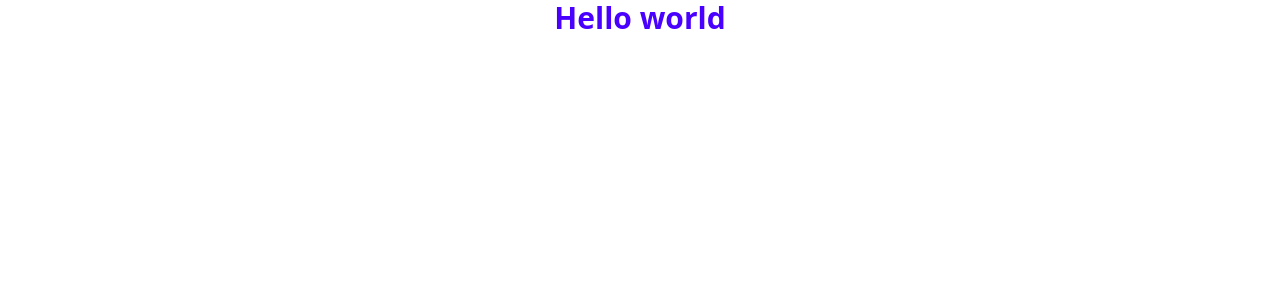
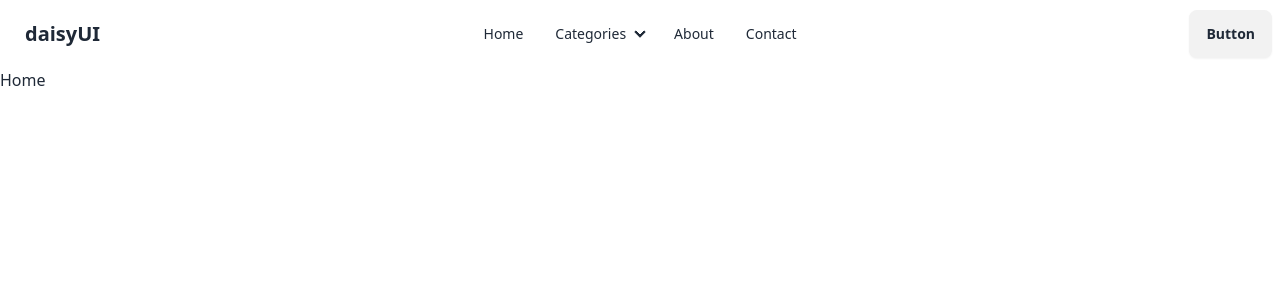
Before and after one commit to shunno-it-dev-team/fe-hn-ecom, a React (Vite) app: page / in a window 1280 px wide. Shown: the top 300 px of the page. Built offline with nearby package versions, Linux system fonts and the light colour scheme.

Commit message:
[feat]: setup navbar and make menu item dynamic

```diff
--- a/src/App.jsx
+++ b/src/App.jsx
@@ -1,11 +1,8 @@
+import { RouterProvider } from "react-router-dom";
+import { router } from "./routes/router";
+
 function App() {
-  return (
-    <>
-      <h1 className="text-3xl text-primary text-center font-bold">
-        Hello world
-      </h1>
-    </>
-  );
+  return <RouterProvider router={router}></RouterProvider>;
 }
 
 export default App;
--- /dev/null
+++ b/src/components/common/NavDeskTopMenuItems.jsx
@@ -0,0 +1,31 @@
+import PropTypes from "prop-types";
+
+const NavDeskTopMenuItems = ({ items }) => {
+  return (
+    <>
+      {items.map((item, index) => (
+        <li key={index}>
+          <a href={item.to}>{item.name}</a>
+          {/* Check if there are subMenuItems and recursively render */}
+          {item.subMenuItems && (
+            <ul className="p-2">
+              <NavDeskTopMenuItems items={item.subMenuItems} />
+            </ul>
+          )}
+        </li>
+      ))}
+    </>
+  );
+};
+
+NavDeskTopMenuItems.propTypes = {
+  items: PropTypes.arrayOf(
+    PropTypes.shape({
+      name: PropTypes.string.isRequired,
+      to: PropTypes.string.isRequired,
+      subMenuItems: PropTypes.array,
+    })
+  ).isRequired,
+};
+
+export default NavDeskTopMenuItems;
--- /dev/null
+++ b/src/components/common/NavMobileTopMenuItems.jsx
@@ -0,0 +1,38 @@
+import PropTypes from "prop-types";
+
+const NavMobileTopMenuItems = ({ items }) => {
+  return (
+    <>
+      {items.map((item, index) => (
+        <li key={index}>
+          {item.subMenuItems ? (
+            // If the item has subMenuItems, render it as a details-summary element
+
+            <details>
+              <summary>{item.name}</summary>
+              <ul className="p-2">
+                <NavMobileTopMenuItems items={item.subMenuItems} />
+              </ul>
+            </details>
+          ) : (
+            // Otherwise, just render the item as a normal link
+            <a href={item.to}>{item.name}</a>
+          )}
+        </li>
+      ))}
+    </>
+  );
+};
+
+NavMobileTopMenuItems.propTypes = {
+  items: PropTypes.arrayOf(
+    PropTypes.shape({
+      name: PropTypes.string.isRequired,
+      to: PropTypes.string.isRequired,
+      subMenuItems: PropTypes.array,
+    })
+  ).isRequired,
+  isSubmenu: PropTypes.bool,
+};
+
+export default NavMobileTopMenuItems;
--- /dev/null
+++ b/src/components/common/PublicNavbar.jsx
@@ -0,0 +1,47 @@
+import { publicNavMenuItems } from "../../menu-items/publicNavMenuItems";
+import NavDeskTopMenuItems from "./NavDeskTopMenuItems";
+import NavMobileTopMenuItems from "./NavMobileTopMenuItems";
+
+const PublicNavbar = () => {
+  return (
+    <div className="navbar bg-base-100">
+      <div className="navbar-start">
+        <div className="dropdown">
+          <div tabIndex={0} role="button" className="btn btn-ghost lg:hidden">
+            <svg
+              xmlns="http://www.w3.org/2000/svg"
+              className="h-5 w-5"
+              fill="none"
+              viewBox="0 0 24 24"
+              stroke="currentColor"
+            >
+              <path
+                strokeLinecap="round"
+                strokeLinejoin="round"
+                strokeWidth="2"
+                d="M4 6h16M4 12h8m-8 6h16"
+              />
+            </svg>
+          </div>
+          <ul
+            tabIndex={0}
+            className="menu menu-sm dropdown-content bg-base-100 rounded-box z-[1] mt-3 w-52 p-2 shadow"
+          >
+            <NavDeskTopMenuItems items={publicNavMenuItems} />
+          </ul>
+        </div>
+        <a className="btn btn-ghost text-xl">daisyUI</a>
+      </div>
+      <div className="navbar-center hidden lg:flex">
+        <ul className="menu menu-horizontal px-1">
+          <NavMobileTopMenuItems items={publicNavMenuItems} />
+        </ul>
+      </div>
+      <div className="navbar-end">
+        <a className="btn">Button</a>
+      </div>
+    </div>
+  );
+};
+
+export default PublicNavbar;
--- /dev/null
+++ b/src/layouts/PublicLayout.jsx
@@ -0,0 +1,13 @@
+import { Outlet } from "react-router-dom";
+import PublicNavbar from "../components/common/PublicNavbar";
+
+const PublicLayout = () => {
+  return (
+    <div>
+      <PublicNavbar />
+      <Outlet />
+    </div>
+  );
+};
+
+export default PublicLayout;
--- /dev/null
+++ b/src/menu-items/publicNavMenuItems.js
@@ -0,0 +1,42 @@
+export const publicNavMenuItems = [
+  {
+    name: "Home",
+    to: "/",
+  },
+  {
+    name: "Categories",
+    to: "/categories",
+    subMenuItems: [
+      {
+        name: "Category 1",
+        to: "/categories/category-1",
+        subMenuItems: [
+          {
+            name: "Subcategory 1",
+            to: "/categories/category-1/subcategory-1",
+          },
+          {
+            name: "Subcategory 2",
+            to: "/categories/category-1/subcategory-2",
+          },
+        ],
+      },
+      {
+        name: "Category 2",
+        to: "/categories/category-2",
+      },
+      {
+        name: "Category 3",
+        to: "/categories/category-3",
+      },
+    ],
+  },
+  {
+    name: "About",
+    to: "/about",
+  },
+  {
+    name: "Contact",
+    to: "/contact",
+  },
+];
--- /dev/null
+++ b/src/pages/Home.jsx
@@ -0,0 +1,5 @@
+const Home = () => {
+  return <div>Home</div>;
+};
+
+export default Home;
--- /dev/null
+++ b/src/routes/router.jsx
@@ -0,0 +1,16 @@
+import { createBrowserRouter } from "react-router-dom";
+import Home from "../pages/Home";
+import PublicLayout from "../layouts/PublicLayout";
+
+export const router = createBrowserRouter([
+  {
+    path: "/",
+    element: <PublicLayout />,
+    children: [
+      {
+        path: "/",
+        element: <Home />,
+      },
+    ],
+  },
+]);
```
